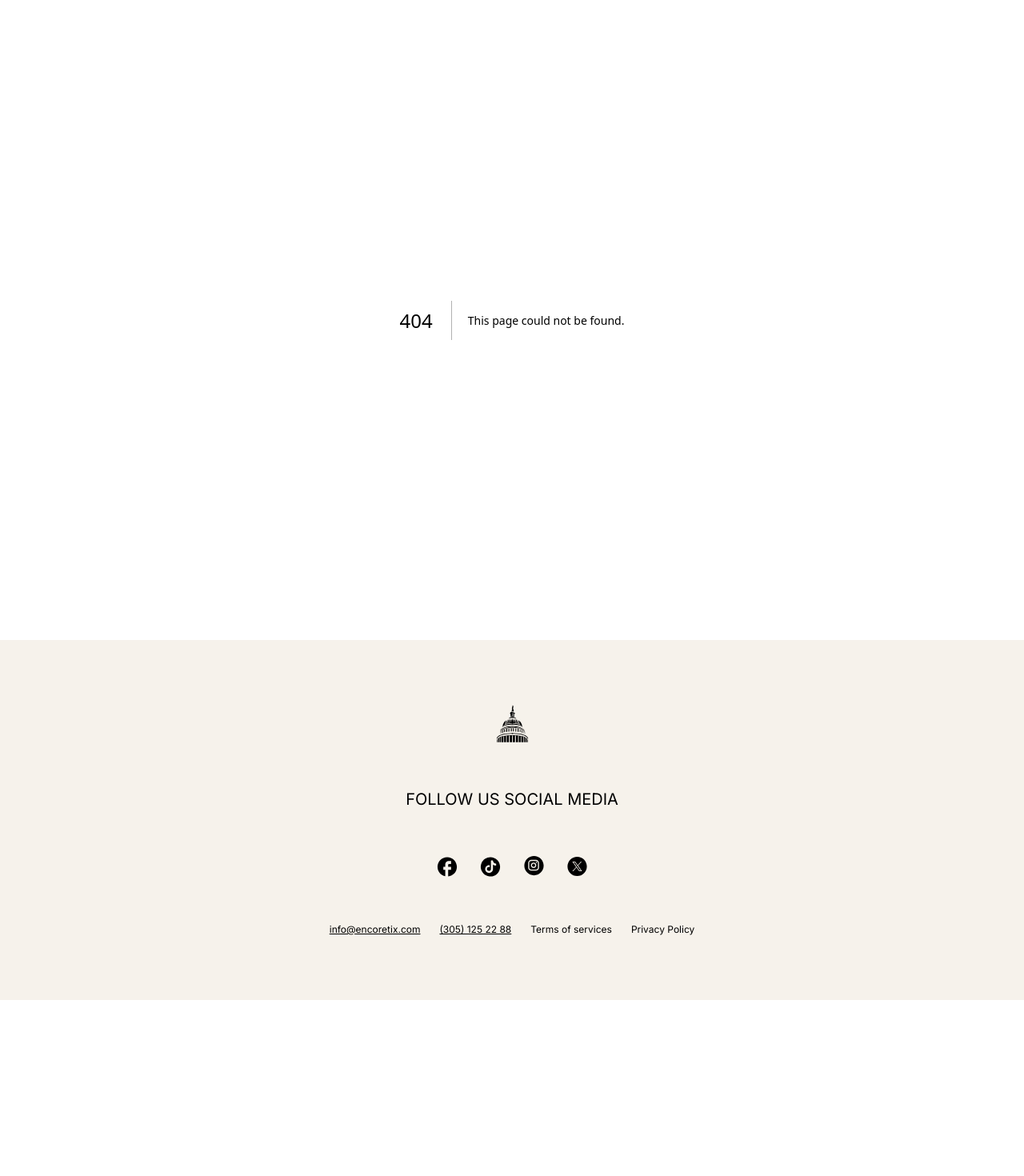
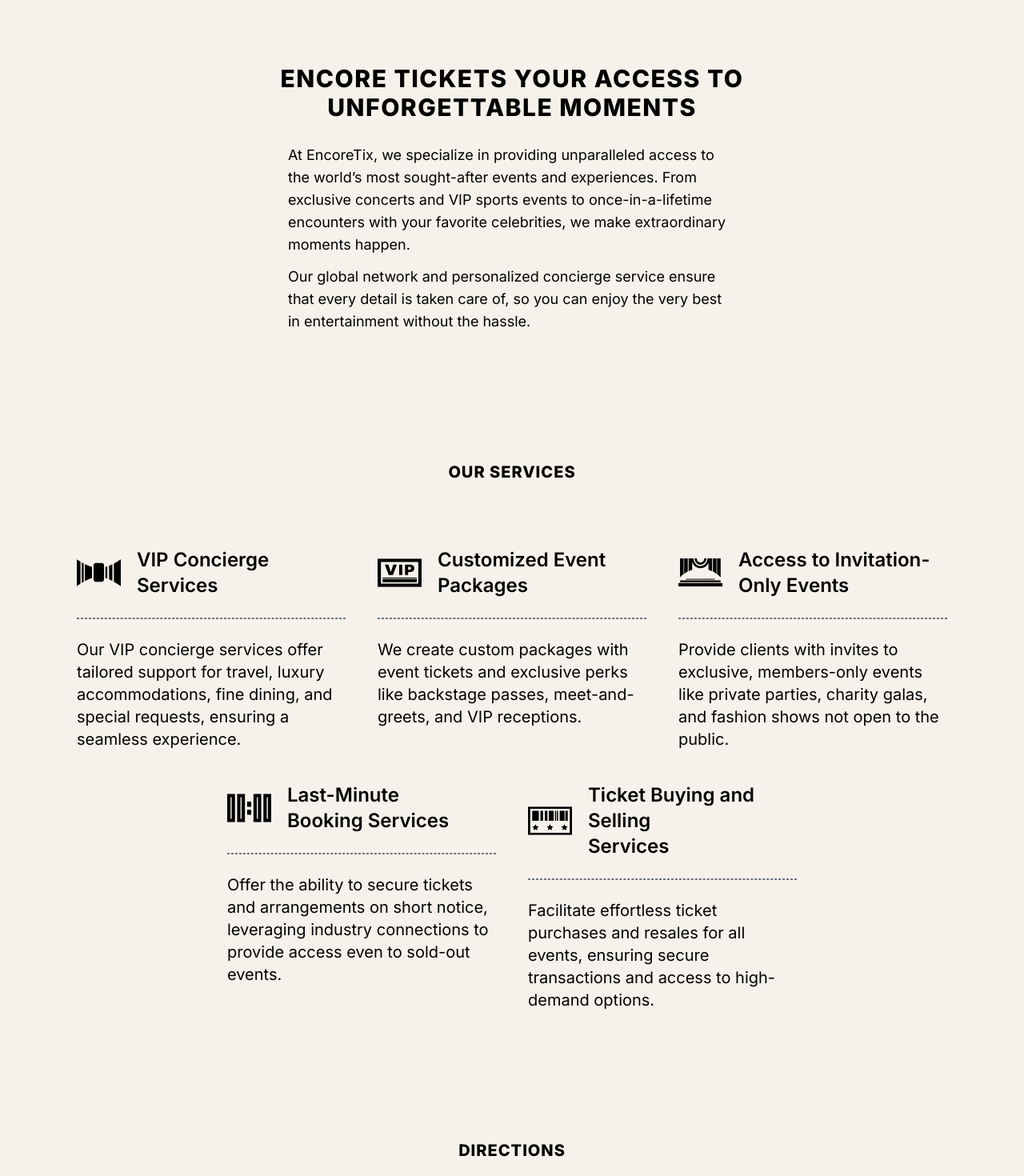
Before and after one commit to acompanythatsellseverything/encore-tickets, a Next.js app: page /about in a window 1280 px wide. Before the commit this address had no page. Shown: the top 1470 px of the page at 80% size. Before the commit the page ends 1250 px from the top, so only its background shows below. Built offline with nearby package versions, Linux system fonts and the light colour scheme.

Commit message:
feet: create about us page

```diff
--- /dev/null
+++ b/src/app/about/page.tsx
@@ -0,0 +1,15 @@
+import YourAccess from "@/app/about/components/YourAccess";
+import OurServices from "@/app/about/components/OurServices";
+import Directions from "@/app/about/components/Directions";
+import Contact from "@/app/about/components/Contact";
+
+export default function About() {
+    return (
+        <main className='bg-beige'>
+            <YourAccess/>
+            <OurServices/>
+            <Directions/>
+            <Contact/>
+        </main>
+    )
+}
```
